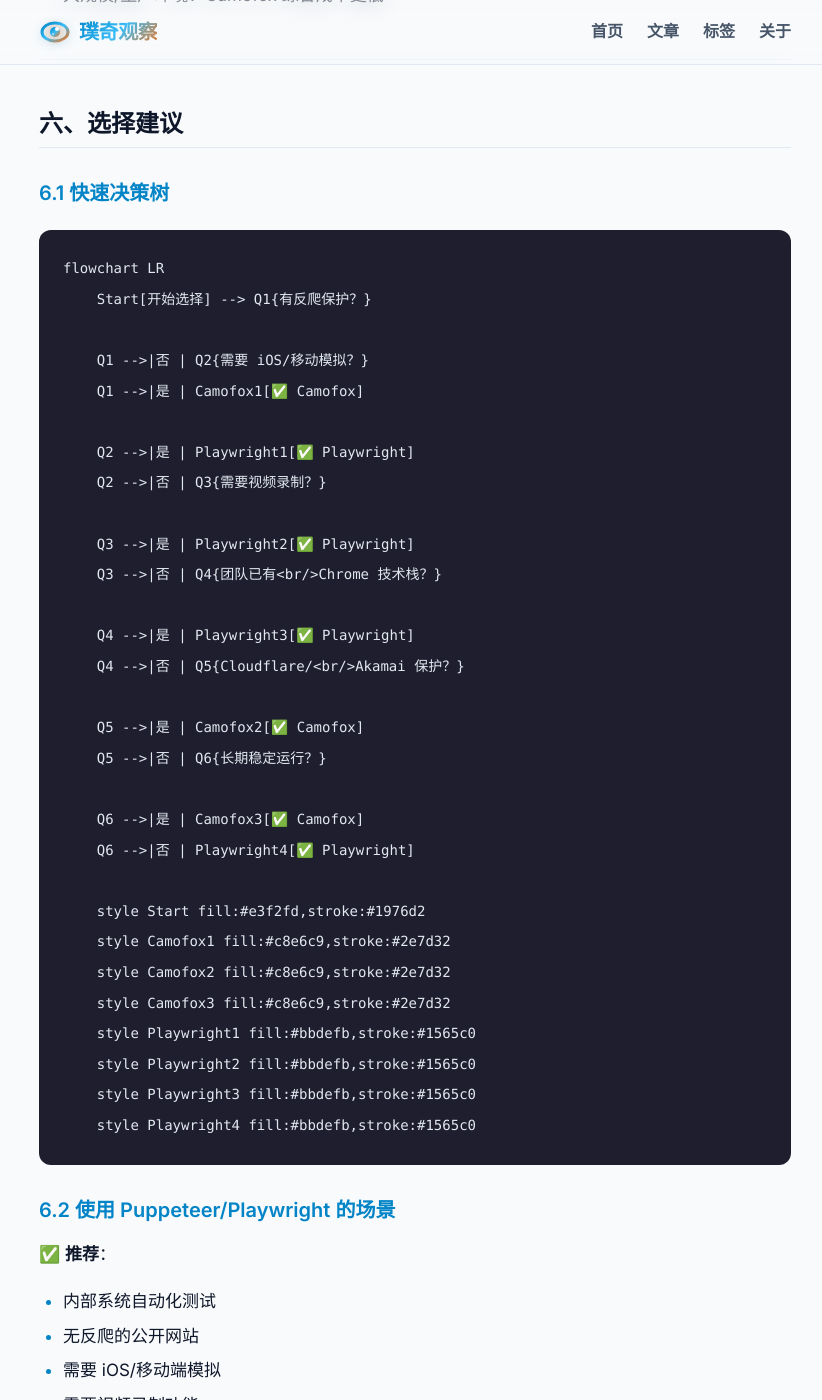
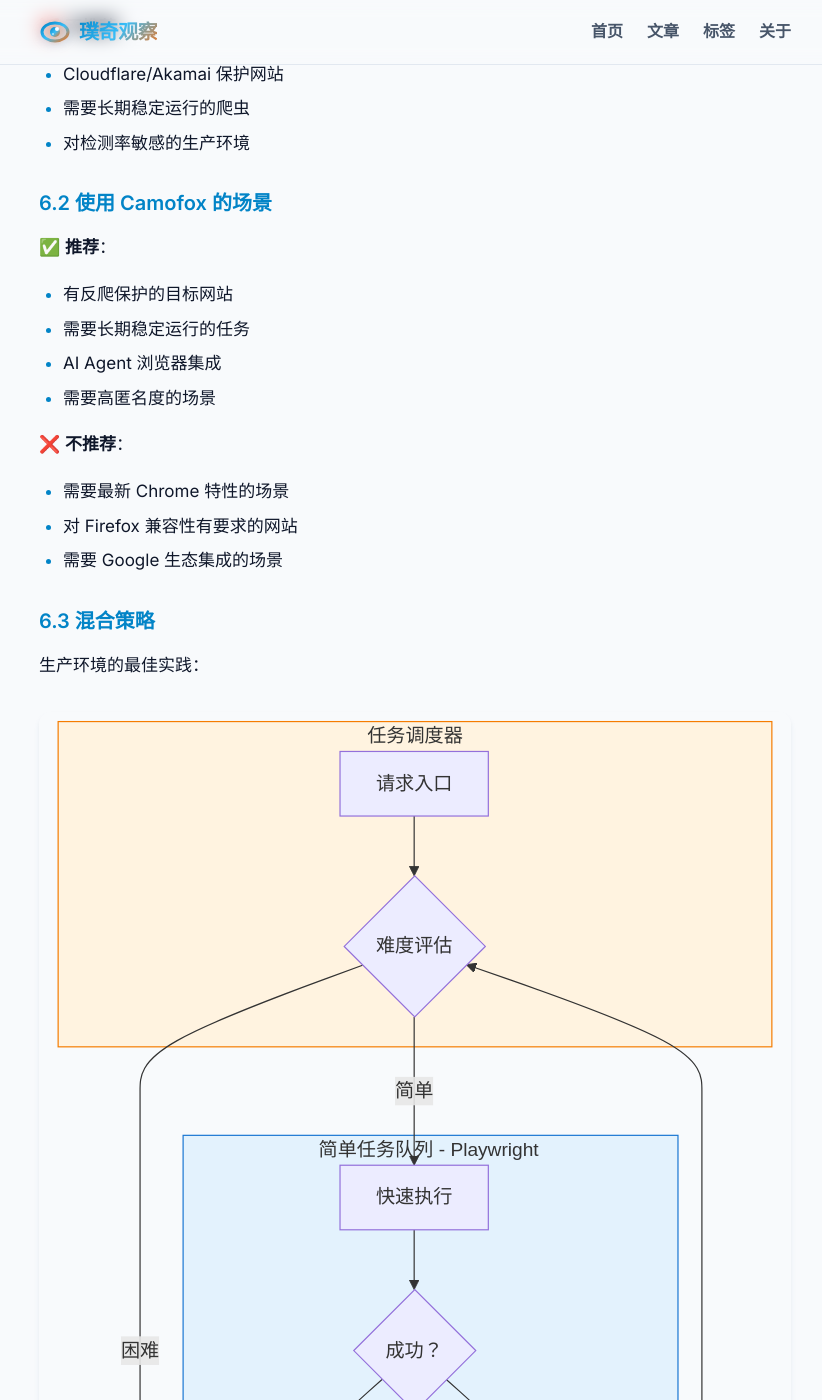
Before and after one commit to zendong/blog, a Jekyll site: the page built from _posts/2026-04-12-camofox-vs-playwright.md, in a window 1280 px wide and 1400 px high, scrolled down 8632 px. Shown: the whole window, without its empty margins (225-1047 px from the left). Built offline with Jekyll 4.4.1, drawn with Linux system fonts in a browser that asks for light colours; some of the changed text lies outside the part shown.

Commit message:
修复：mermaid 图表转 SVG 图片嵌入
问题：Jekyll/GitHub Pages 默认不支持 mermaid 渲染

解决方案：
- 使用 @mermaid-js/mermaid-cli 生成 SVG 图片
- 用图片替换 mermaid 代码块
- 3 张图表：架构对比/决策树/混合策略

优点：
- 兼容所有 Markdown 查看器
- 加载速度快（24-30KB）
- 无需 JS 支持

````diff
--- a/_posts/2026-04-12-camofox-vs-playwright.md
+++ b/_posts/2026-04-12-camofox-vs-playwright.md
@@ -35,37 +35,7 @@
 
 ### 1.1 修改层级差异
 
-```mermaid
-flowchart TD
-    subgraph Detection[网站反检测系统]
-        D1[多层检测点]
-    end
-
-    subgraph Puppeteer[Puppeteer/Playwright<br/>Chrome 阵营]
-        direction TB
-        A1[应用层 JS Patches] --> A2[Object.defineProperty]
-        A1 --> A3[Canvas API 修改]
-        A1 --> A4[User-Agent 伪造]
-        A5[⚠️ JS 层可被检测绕过]
-    end
-
-    subgraph Camofox[Camofox<br/>Firefox 阵营]
-        direction TB
-        B1[C++ 引擎层修改] --> B2[Gecko 引擎指纹逻辑]
-        B1 --> B3[Canvas/WebGL 扰动]
-        B1 --> B4[TLS 指纹模拟]
-        B5[✅ 引擎内无法察觉]
-    end
-
-    Detection --> Puppeteer
-    Detection --> Camofox
-
-    style Detection fill:#f9f9f9,stroke:#333,stroke-width:2px
-    style Puppeteer fill:#ffebee,stroke:#f44336,stroke-width:2px
-    style Camofox fill:#e8f5e9,stroke:#4caf50,stroke-width:2px
-    style A5 fill:#ffcdd2,stroke:#f44336
-    style B5 fill:#c8e6c9,stroke:#4caf50
-```
+![技术架构对比](https://blog.zendong.com.cn/assets/images/2026/architecture-comparison.svg)
 
 **关键洞察**：
 - Puppeteer/Playwright 在**应用层**打补丁
@@ -266,37 +236,7 @@
 
 ### 6.1 快速决策树
 
-```mermaid
-flowchart LR
-    Start[开始选择] --> Q1{有反爬保护？}
-
-    Q1 -->|否 | Q2{需要 iOS/移动模拟？}
-    Q1 -->|是 | Camofox1[✅ Camofox]
-
-    Q2 -->|是 | Playwright1[✅ Playwright]
-    Q2 -->|否 | Q3{需要视频录制？}
-
-    Q3 -->|是 | Playwright2[✅ Playwright]
-    Q3 -->|否 | Q4{团队已有<br/>Chrome 技术栈？}
-
-    Q4 -->|是 | Playwright3[✅ Playwright]
-    Q4 -->|否 | Q5{Cloudflare/<br/>Akamai 保护？}
-
-    Q5 -->|是 | Camofox2[✅ Camofox]
-    Q5 -->|否 | Q6{长期稳定运行？}
-
-    Q6 -->|是 | Camofox3[✅ Camofox]
-    Q6 -->|否 | Playwright4[✅ Playwright]
-
-    style Start fill:#e3f2fd,stroke:#1976d2
-    style Camofox1 fill:#c8e6c9,stroke:#2e7d32
-    style Camofox2 fill:#c8e6c9,stroke:#2e7d32
-    style Camofox3 fill:#c8e6c9,stroke:#2e7d32
-    style Playwright1 fill:#bbdefb,stroke:#1565c0
-    style Playwright2 fill:#bbdefb,stroke:#1565c0
-    style Playwright3 fill:#bbdefb,stroke:#1565c0
-    style Playwright4 fill:#bbdefb,stroke:#1565c0
-```
+![选择建议决策树](https://blog.zendong.com.cn/assets/images/2026/decision-tree.svg)
 
 ### 6.2 使用 Puppeteer/Playwright 的场景
 
@@ -329,35 +269,7 @@
 
 生产环境的最佳实践：
 
-```mermaid
-flowchart TB
-    subgraph Scheduler[任务调度器]
-        S1[请求入口] --> S2{难度评估}
-    end
-
-    subgraph Easy[简单任务队列 - Playwright]
-        E1[快速执行] --> E2{成功？}
-        E2 -->|是 | Success[✅ 完成]
-        E2 -->|否 | Fallback[降级到 Camofox]
-    end
-
-    subgraph Hard[困难任务队列 - Camofox]
-        H1[反检测执行] --> H2[记录结果]
-        H2 --> H3[优化路由策略]
-    end
-
-    S2 -->|简单 | E1
-    S2 -->|困难 | H1
-
-    Fallback --> H1
-    H3 --> S2
-
-    style Scheduler fill:#fff3e0,stroke:#f57c00
-    style Easy fill:#e3f2fd,stroke:#1976d2
-    style Hard fill:#e8f5e9,stroke:#2e7d32
-    style Success fill:#c8e6c9,stroke:#2e7d32
-    style Fallback fill:#ffe0b2,stroke:#f57c00
-```
+![混合策略架构图](https://blog.zendong.com.cn/assets/images/2026/hybrid-strategy.svg)
 
 **策略**：
 1. 先用 Playwright 尝试（更快、更便宜）
````
Also changed, not shown: assets/images/2026/architecture-comparison.svg (added), assets/images/2026/decision-tree.svg (added), assets/images/2026/hybrid-strategy.svg (added).
